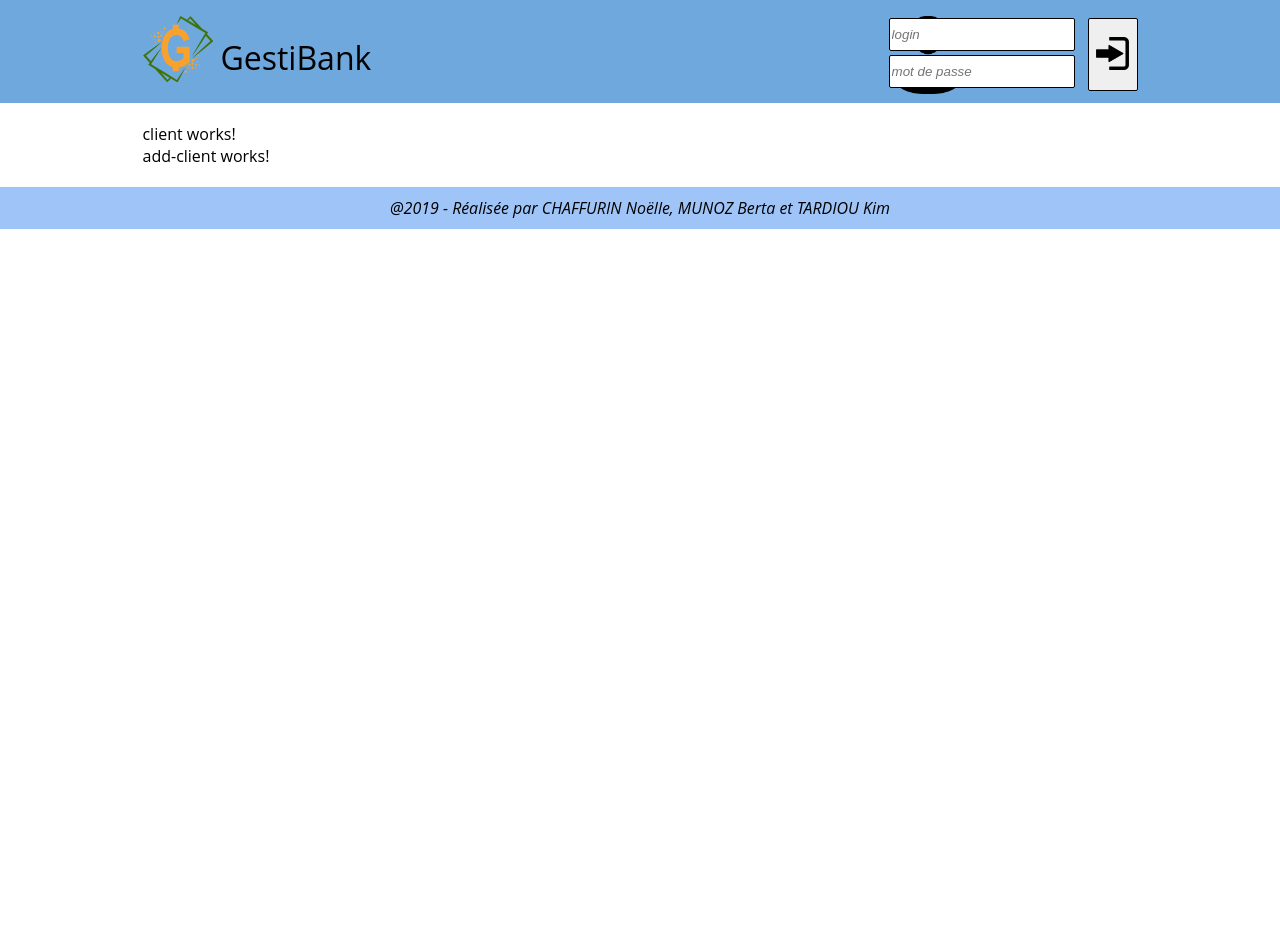
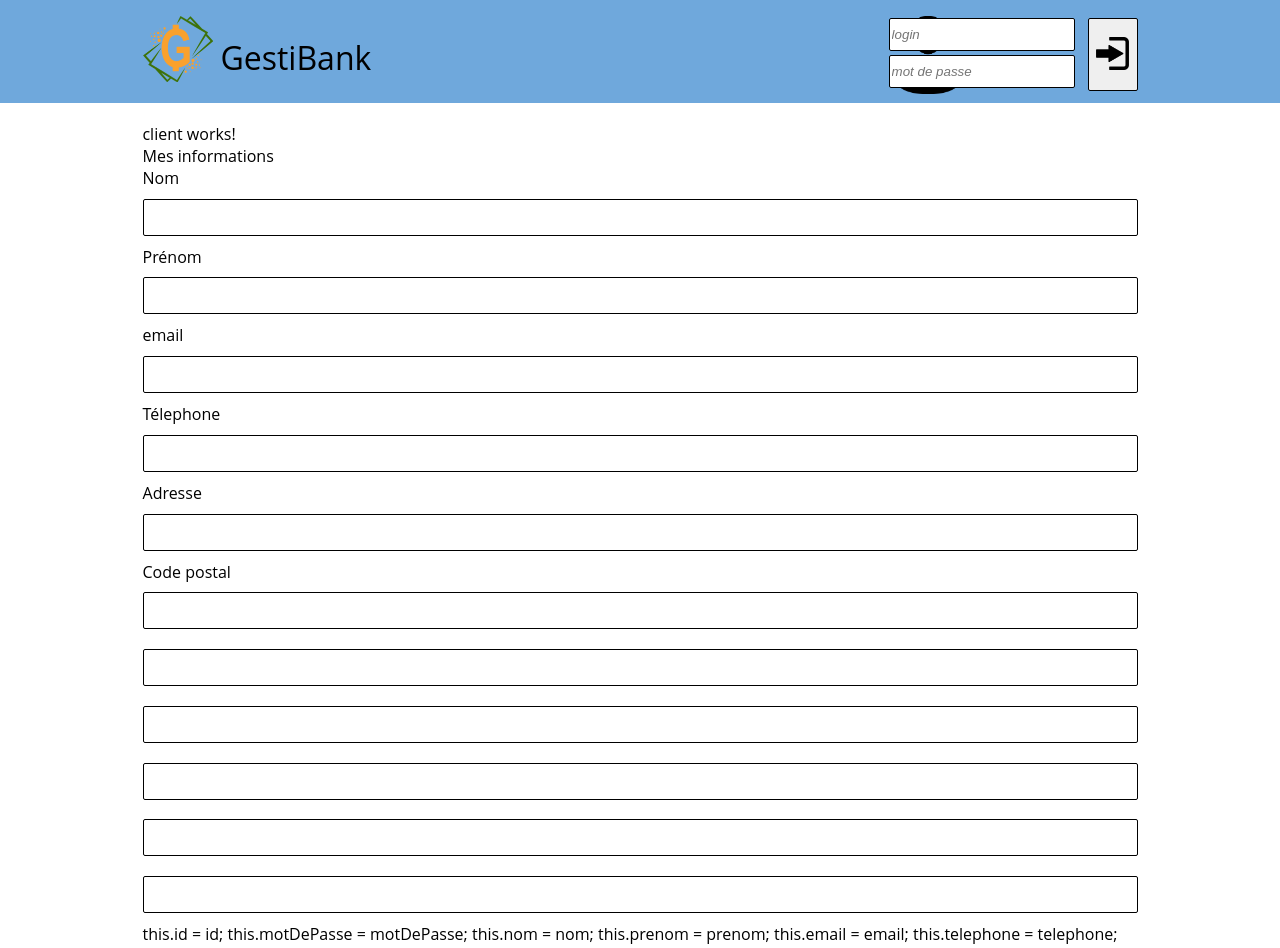
Before and after one commit to BertaMunoz/gestibank-app, an Angular app in the folder gestibank-app/: page /#/client in a window 1280 px wide. Shown: the top 948 px of the page. Before the commit the page ends 800 px from the top, so only its background shows below. Built offline with nearby package versions, Linux system fonts and the light colour scheme.

Commit message:
en cours

```diff
--- a/gestibank-app/src/app/client/add-client/add-client.component.html
+++ b/gestibank-app/src/app/client/add-client/add-client.component.html
@@ -1,3 +1,62 @@
 <p>
-  add-client works!
-</p>
+Mes informations</p>
+<form>
+  <div class="form-group">
+    <label for="nom">Nom</label>
+    <input type="text" class="form-control" name="nom">
+  </div>
+  <div class="form-group">
+    <label for="prenom">Prénom</label>
+    <input type="text" class="form-control" name="prenom">
+  </div>
+  <div class="form-group">
+    <label for="email">email</label>
+    <input type="email" class="form-control" name="email">
+  </div>
+  <div class="form-group">
+    <label for="telephone">Télephone</label>
+    <input type="text" class="form-control" name="telephone">
+  </div>
+  <div class="form-group">
+    <label for="adresse">Adresse</label>
+    <input type="text" class="form-control" name="adresse">
+  </div>
+  <div class="form-group">
+    <label for="codePostale">Code postal</label>
+    <input type="text" class="form-control">
+  </div>
+  <div class="form-group">
+    <label for=""></label>
+    <input type="text" class="form-control">
+  </div>
+  <div class="form-group">
+    <label for=""></label>
+    <input type="text" class="form-control">
+  </div>
+  <div class="form-group">
+    <label for=""></label>
+    <input type="text" class="form-control">
+  </div>
+  <div class="form-group">
+    <label for=""></label>
+    <input type="text" class="form-control">
+  </div>
+  <div class="form-group">
+    <label for=""></label>
+    <input type="text" class="form-control">
+  </div>
+
+</form>
+
+
+this.id = id;
+		this.motDePasse = motDePasse;
+		this.nom = nom;
+		this.prenom = prenom;
+		this.email = email;
+		this.telephone = telephone;
+		this.adresse = adresse;
+		this.codePostale = codePostale;
+		this.ville = ville;
+		this.situation = situation;
+		this.conseiller = conseiller;
--- a/gestibank-app/src/app/client/client.service.ts
+++ b/gestibank-app/src/app/client/client.service.ts
@@ -10,8 +10,8 @@ export class ClientService {
 
   getAll()  {
 		const fakeClient = [
-		  new Client(0, "pwd", "Leault", "Jérémie", "jeremie.leault@gmail.com", 0706060606, "28 rue de GK", 69007, "Lyon", "celibataire", 0, 0 ),
-		  new Client(1, "stephane", "Indienne", "Ananthee", "ana@gmail.com", 0606060606, "8 rue GK", 69007, "Lyon", "celibataire", 0, 1)
+		  new Client(0, "pwd", "Leault", "Jérémie", "jeremie.leault@gmail.com", "0706060606", "28 rue de GK", 69007, "Lyon", "celibataire", 0, 0 ),
+		  new Client(1, "stephane", "Indienne", "Ananthee", "ana@gmail.com", "0606060606", "8 rue GK", 69007, "Lyon", "celibataire", 0, 1)
 		]
 		return fakeClient;
 
--- a/gestibank-app/src/app/model/client.ts
+++ b/gestibank-app/src/app/model/client.ts
@@ -5,7 +5,7 @@ export class Client{
 	nom: string;
 	prenom : string;
 	email : string;
-	telephone : Number;
+	telephone : string;
 	adresse : string;
 	codePostale : Number;
 	ville : string;
```
